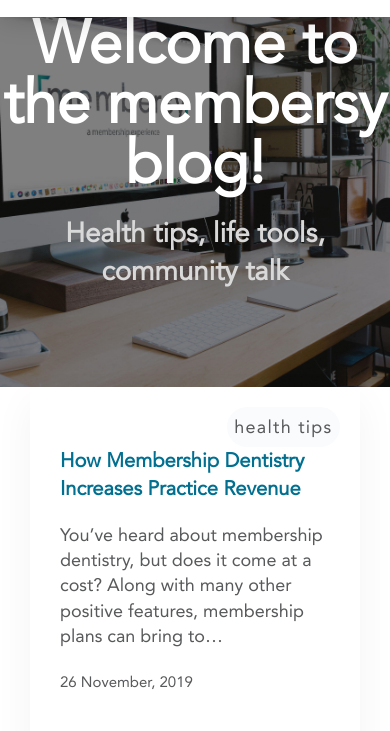
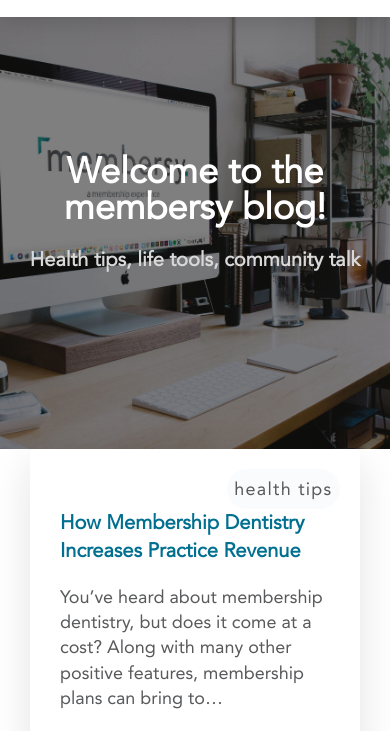
Before and after one commit to CodingGabe/membersy, a Gatsby site: page /blog in a window 390 px wide. Shown: the part 63-794 px from the top of the page. Built offline with nearby package versions, Linux system fonts and the light colour scheme; Gatsby itself is replaced by a stand-in of ours.

Commit message:
mobile style fix for blog page

```diff
--- a/src/styles/_blog.scss
+++ b/src/styles/_blog.scss
@@ -24,20 +24,27 @@
         background: linear-gradient(rgba(0,0,0,.5), rgba(0,0,0,.5)), url('../../content/assets/blog-hero.jpg') no-repeat center;
         background-size: cover;
         height: 450px;
+        margin-top: 6.2rem;
         .membersy_heading {
             font-size: 6rem;
             line-height: 1;
+            @media (max-width: 60rem) {
+                font-size: 3.6rem;
+            }
         }
         h3 {
             font-size: 2.75rem;
             color: $color_white--contrast;
+            @media (max-width: 60rem) {
+                font-size: 2rem;
+            }
         }
     }
     .blog_card {
         position: relative;
         background: $color_white;
         border-radius: 5px;
-        box-shadow: 0 1.5rem 4rem rgba(22,28,45,.05);
+        box-shadow: 0 1.5rem 4rem rgba(22,28,45,.12);
         margin-bottom: 3rem;
         .badge_pill {
             p {
```
